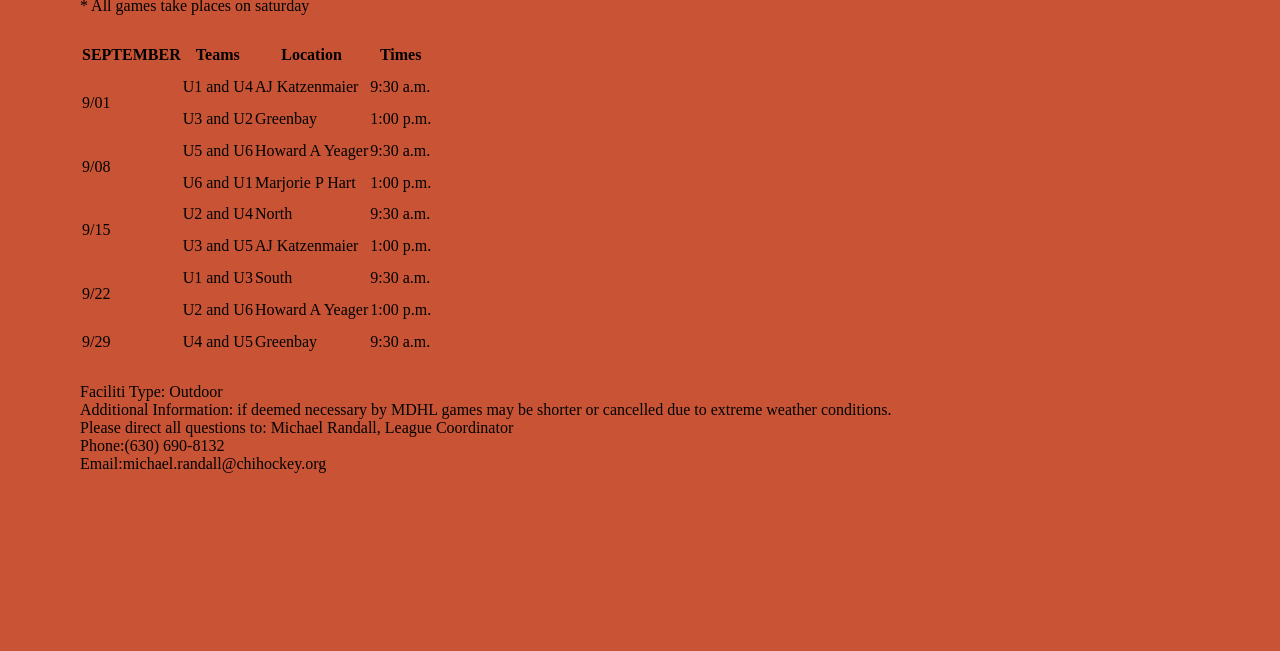
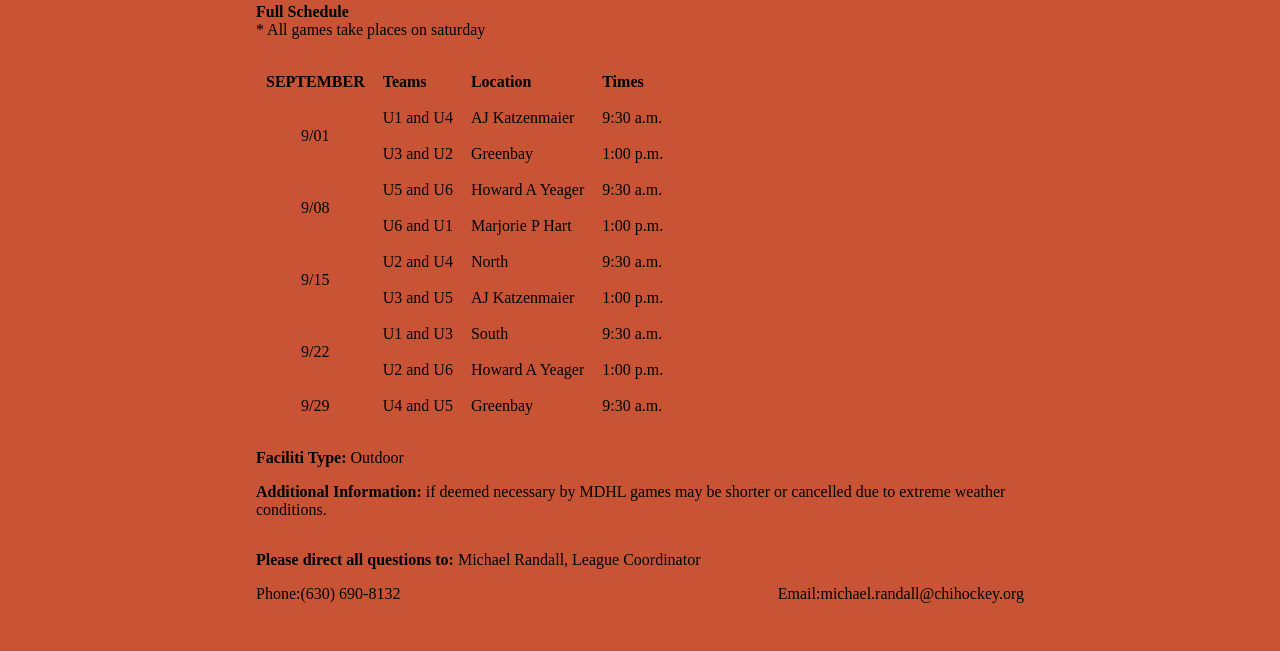
Before and after one commit to AlexMG13/FE09-TT-MDHL, a plain HTML site: page schedule.html in a window 1280 px wide. Shown: the part 254-905 px from the top of the page. Before the commit the page ends 800 px from the top, so only its background shows below. Drawn offline with Linux system fonts and the light colour scheme; a web font is replaced by a local one.

Commit message:
style table and schedule

```diff
--- a/schedule.html
+++ b/schedule.html
@@ -17,7 +17,7 @@
             <img class="logo-image" src="./assets/Logo-Mighty-ducks-01.png" alt="logo mighty ducks">
         </figure>
     </header>
-    <main>
+    <main class="r-content">
         <nav class="nav-bar">
             <a class="a-nav" href="/index.html">Home</a>
             <a class="a-nav" href="/about.html">About MDHL</a>
@@ -30,8 +30,8 @@
             <h4 class="s-text">Full Schedule</h4>
             <p class="s-text">* All games take places on saturday</p>
         </section>
-        <section class="s-table">
-            <table class="center">
+        <div class="s-table">
+            <table>
                 <tr>
                     <th>SEPTEMBER</th>
                     <th>Teams</th>
@@ -39,7 +39,7 @@
                     <th>Times</th>
                 </tr>
                 <tr>
-                    <td rowspan="2">9/01</td>
+                    <td class="t-c" rowspan="2">9/01</td>
                     <td>U1 and U4</td>
                     <td>AJ Katzenmaier</td>
                     <td>9:30 a.m.</td>
@@ -50,7 +50,7 @@
                     <td>1:00 p.m.</td>
                 </tr>
                 <tr>
-                    <td rowspan="2">9/08</td>
+                    <td class="t-c" rowspan="2">9/08</td>
                     <td>U5 and U6</td>
                     <td>Howard A Yeager</td>
                     <td>9:30 a.m.</td>
@@ -61,7 +61,7 @@
                     <td>1:00 p.m.</td>
                 </tr>
                 <tr>
-                    <td rowspan="2">9/15</td>
+                    <td class="t-c" rowspan="2">9/15</td>
                     <td>U2 and U4</td>
                     <td>North</td>
                     <td>9:30 a.m.</td>
@@ -72,7 +72,7 @@
                     <td>1:00 p.m.</td>
                 </tr>
                 <tr>
-                    <td rowspan="2">9/22</td>
+                    <td class="t-c" rowspan="2">9/22</td>
                     <td>U1 and U3</td>
                     <td>South</td>
                     <td>9:30 a.m.</td>
@@ -83,21 +83,23 @@
                     <td>1:00 p.m.</td>
                 </tr>
                 <tr>
-                    <td>9/29</td>
+                    <td class="t-c">9/29</td>
                     <td>U4 and U5</td>
                     <td>Greenbay</td>
                     <td>9:30 a.m.</td>
                 </tr>
             </table>
-        </section>
-        <section class="s-info">
-            <p>Faciliti Type: Outdoor</p>
-            <p>Additional Information: if deemed necessary by MDHL games may be shorter or cancelled due to extreme
+        </div>
+        <div class="s-info">
+            <p><b>Faciliti Type:</b> Outdoor</p>
+            <p class="s-padd"><b>Additional Information:</b> if deemed necessary by MDHL games may be shorter or cancelled due to extreme
                 weather conditions.</p>
-            <p>Please direct all questions to: Michael Randall, League Coordinator</p>
-            <p>Phone:(630) 690-8132</p>
-            <p>Email:michael.randall@chihockey.org</p>
-        </section>
+            <p class="s-padd"><b>Please direct all questions to:</b> Michael Randall, League Coordinator</p>
+            <div class="s-order">
+                <a href="tel:6306908132"><p>Phone:(630) 690-8132</p></a>
+                <a href="mailto:michael.randall@chihockey.org"><p>Email:michael.randall@chihockey.org</p></a>
+            </div>
+        </div>
     </main>
 </body>
 
--- a/style/style.css
+++ b/style/style.css
@@ -107,10 +107,6 @@ h3 {
   color: #f8e12e;
 }
 
-.r-body {
-  margin: 2.5em;
-  width: 75%;
-}
 .r-title {
   font-size: 1em;
   text-align: center;
@@ -122,19 +118,17 @@ h3 {
 }
 
 .r-content {
-  padding: 1.5em 0;
-  display: flex;
-  flex-flow: column wrap;
-  align-content: flex-start;
+  padding: 1.5em 11em;
 }
 
-ol {
-  padding: 0 40px;
+li {
+  list-style-position: inside;
 }
 
 ul {
-  padding: 0 40px;
   list-style-type: circle;
+  list-style-position: inside;
+  padding-left: 3em;
 }
 
 .r-p {
@@ -177,3 +171,27 @@ h2 {
 table {
   height: 40vh;
 }
+
+.s-padd {
+  padding: 1em 0 1em 0;
+}
+
+.s-order {
+  display: flex;
+  flex-flow: row wrap;
+  justify-content: space-between;
+}
+
+th, td {
+  text-align: left;
+  padding: 0.5em 0.5em;
+}
+
+.t-c {
+  text-align: center;
+}
+
+a {
+  text-decoration: none;
+  color: black;
+}
```
Also changed, not shown: rules.html (+1 -1 lines).
